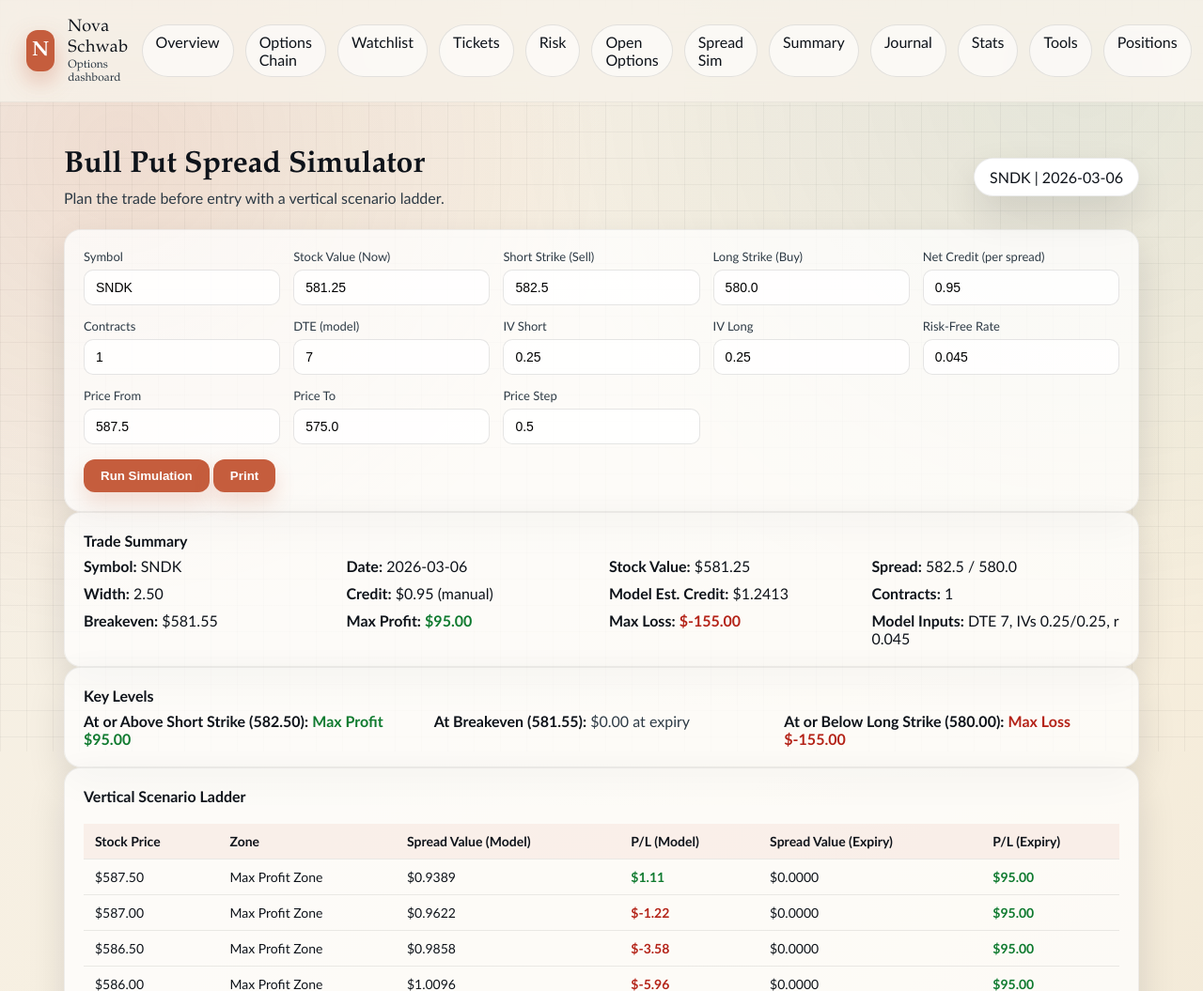
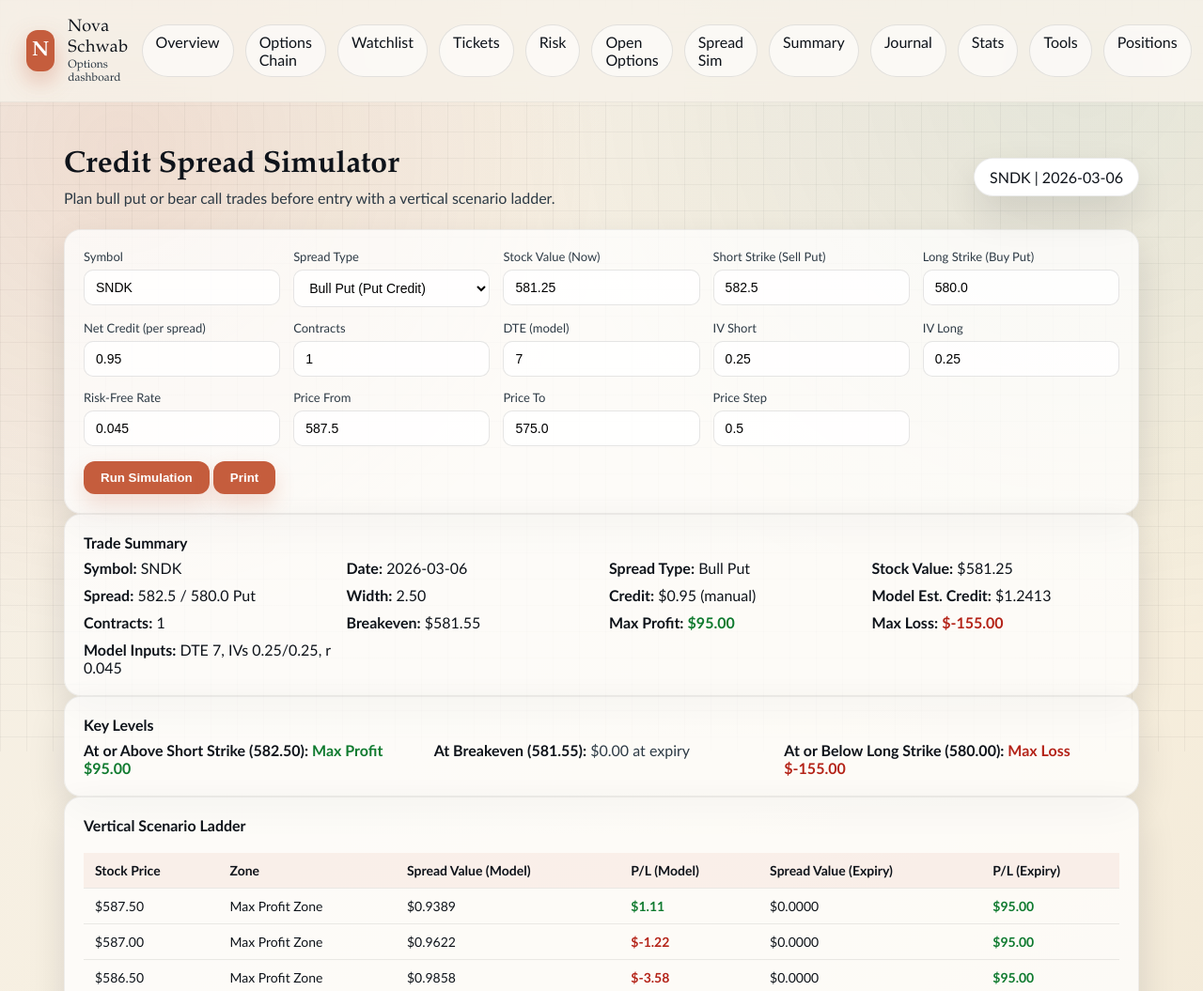
Before and after one commit to Novastradingcompany/Schwab-Connect, a Flask app: page /spread-sim in a window 1280 px wide; the page is wider, and only the part inside the window is pictured. Shown: the top 1055 px of that part at 94% size. Run offline with Flask 3, Linux system fonts and the light colour scheme; the visitor is signed in with stand-in values (Sample User, id 1).

Commit message:
Add bull put and bear call toggle to spread sim

```diff
--- a/app.py
+++ b/app.py
@@ -1779,6 +1779,19 @@ def _bs_put_price(spot, strike, t_years, rate, sigma):
     return max(0.0, (strike * math.exp(-rate * t_years) * _norm_cdf(-d2)) - (spot * _norm_cdf(-d1)))
 
 
+def _bs_call_price(spot, strike, t_years, rate, sigma):
+    spot = max(_safe_float(spot) or 0.0, 0.01)
+    strike = max(_safe_float(strike) or 0.0, 0.01)
+    t_years = max(_safe_float(t_years) or 0.0, 0.0)
+    sigma = max(_safe_float(sigma) or 0.0, 0.0)
+    if t_years <= 0.0 or sigma <= 0.0:
+        return max(0.0, spot - strike)
+    sqrt_t = math.sqrt(t_years)
+    d1 = (math.log(spot / strike) + (rate + 0.5 * sigma * sigma) * t_years) / (sigma * sqrt_t)
+    d2 = d1 - sigma * sqrt_t
+    return max(0.0, (spot * _norm_cdf(d1)) - (strike * math.exp(-rate * t_years) * _norm_cdf(d2)))
+
+
 def _option_iv(quote, fallback=0.25):
     iv = _safe_float(
         (quote or {}).get("volatility")
@@ -1794,6 +1807,10 @@ def _option_iv(quote, fallback=0.25):
 
 def _put_intrinsic(spot, strike):
     return max(0.0, strike - spot)
+
+
+def _call_intrinsic(spot, strike):
+    return max(0.0, spot - strike)
 
 
 def build_put_spread_open_rows(positions, quotes, underlying_quotes, step, span, pricing_mode="model"):
@@ -3137,6 +3154,9 @@ def spread_sim():
     error = None
     symbol = (request.args.get("symbol") or "SNDK").strip().upper() or "SNDK"
     today = dt.date.today()
+    spread_type = (request.args.get("spread_type") or "bull_put").strip().lower()
+    if spread_type not in {"bull_put", "bear_call"}:
+        spread_type = "bull_put"
 
     stock_price = _safe_float(request.args.get("stock_price"))
     short_strike = _safe_float(request.args.get("short_strike"))
@@ -3149,8 +3169,10 @@ def spread_sim():
     rate = _safe_float(request.args.get("rate"))
     price_step = _safe_float(request.args.get("price_step"))
 
-    short_strike = short_strike if short_strike is not None else 582.5
-    long_strike = long_strike if long_strike is not None else 580.0
+    short_default = 582.5 if spread_type == "bull_put" else 602.5
+    long_default = 580.0 if spread_type == "bull_put" else 605.0
+    short_strike = short_strike if short_strike is not None else short_default
+    long_strike = long_strike if long_strike is not None else long_default
     stock_price = stock_price if stock_price is not None else round((short_strike + long_strike) / 2.0, 2)
     credit = credit if credit is not None else 0.95
     iv_short = iv_short if iv_short is not None else 0.25
@@ -3161,12 +3183,21 @@ def spread_sim():
     dte = max(0, dte)
     t_years = dte / 365.0
 
-    width = short_strike - long_strike
-    if width <= 0:
-        error = "Long strike must be below short strike for a bull put spread."
-
-    est_short = _bs_put_price(stock_price, short_strike, t_years, rate, iv_short)
-    est_long = _bs_put_price(stock_price, long_strike, t_years, rate, iv_long)
+    if spread_type == "bull_put":
+        width = short_strike - long_strike
+        if width <= 0:
+            error = "For Bull Put, long strike must be below short strike."
+    else:
+        width = long_strike - short_strike
+        if width <= 0:
+            error = "For Bear Call, long strike must be above short strike."
+
+    if spread_type == "bull_put":
+        est_short = _bs_put_price(stock_price, short_strike, t_years, rate, iv_short)
+        est_long = _bs_put_price(stock_price, long_strike, t_years, rate, iv_long)
+    else:
+        est_short = _bs_call_price(stock_price, short_strike, t_years, rate, iv_short)
+        est_long = _bs_call_price(stock_price, long_strike, t_years, rate, iv_long)
     estimated_credit = max(est_short - est_long, 0.0)
     credit_source = "manual"
     if credit is None:
@@ -3174,8 +3205,10 @@ def spread_sim():
         credit_source = "estimated"
 
     span_pad = max(width * 2, 2.0)
-    price_from_default = short_strike + span_pad
-    price_to_default = long_strike - span_pad
+    higher_strike = max(short_strike, long_strike)
+    lower_strike = min(short_strike, long_strike)
+    price_from_default = higher_strike + span_pad
+    price_to_default = lower_strike - span_pad
     price_from = _safe_float(request.args.get("price_from"))
     price_to = _safe_float(request.args.get("price_to"))
     price_from = price_from if price_from is not None else price_from_default
@@ -3183,7 +3216,10 @@ def spread_sim():
     if price_from < price_to:
         price_from, price_to = price_to, price_from
 
-    breakeven = short_strike - credit
+    if spread_type == "bull_put":
+        breakeven = short_strike - credit
+    else:
+        breakeven = short_strike + credit
     max_profit = credit * 100 * contracts
     max_loss = max(width - credit, 0.0) * 100 * contracts
 
@@ -3193,24 +3229,42 @@ def spread_sim():
         if price < price_to - 1e-9:
             break
 
-        short_exp = _put_intrinsic(price, short_strike)
-        long_exp = _put_intrinsic(price, long_strike)
+        if spread_type == "bull_put":
+            short_exp = _put_intrinsic(price, short_strike)
+            long_exp = _put_intrinsic(price, long_strike)
+        else:
+            short_exp = _call_intrinsic(price, short_strike)
+            long_exp = _call_intrinsic(price, long_strike)
         spread_exp = short_exp - long_exp
         pnl_exp = (credit - spread_exp) * 100 * contracts
 
-        short_model = _bs_put_price(price, short_strike, t_years, rate, iv_short)
-        long_model = _bs_put_price(price, long_strike, t_years, rate, iv_long)
+        if spread_type == "bull_put":
+            short_model = _bs_put_price(price, short_strike, t_years, rate, iv_short)
+            long_model = _bs_put_price(price, long_strike, t_years, rate, iv_long)
+        else:
+            short_model = _bs_call_price(price, short_strike, t_years, rate, iv_short)
+            long_model = _bs_call_price(price, long_strike, t_years, rate, iv_long)
         spread_model = short_model - long_model
         pnl_model = (credit - spread_model) * 100 * contracts
 
-        if price >= short_strike:
-            zone = "Max Profit Zone"
-        elif price <= long_strike:
-            zone = "Max Loss Zone"
-        elif price >= breakeven:
-            zone = "Profit Zone"
+        if spread_type == "bull_put":
+            if price >= short_strike:
+                zone = "Max Profit Zone"
+            elif price <= long_strike:
+                zone = "Max Loss Zone"
+            elif price >= breakeven:
+                zone = "Profit Zone"
+            else:
+                zone = "Loss Zone"
         else:
-            zone = "Loss Zone"
+            if price <= short_strike:
+                zone = "Max Profit Zone"
+            elif price >= long_strike:
+                zone = "Max Loss Zone"
+            elif price <= breakeven:
+                zone = "Profit Zone"
+            else:
+                zone = "Loss Zone"
 
         rows.append({
             "stock_price": round(price, 2),
@@ -3225,6 +3279,7 @@ def spread_sim():
     return render_template(
         "spread_sim.html",
         error=error,
+        spread_type=spread_type,
         symbol=symbol,
         today=today.isoformat(),
         stock_price=stock_price,
--- a/templates/spread_sim.html
+++ b/templates/spread_sim.html
@@ -2,8 +2,8 @@
 {% block content %}
   <section class="hero">
     <div>
-      <h1>Bull Put Spread Simulator</h1>
-      <p class="subtitle">Plan the trade before entry with a vertical scenario ladder.</p>
+      <h1>Credit Spread Simulator</h1>
+      <p class="subtitle">Plan bull put or bear call trades before entry with a vertical scenario ladder.</p>
     </div>
     <div class="pill">{{ symbol }} | {{ today }}</div>
   </section>
@@ -19,15 +19,22 @@
         <input type="text" name="symbol" value="{{ symbol }}" required>
       </label>
       <label>
+        Spread Type
+        <select name="spread_type">
+          <option value="bull_put" {% if spread_type == "bull_put" %}selected{% endif %}>Bull Put (Put Credit)</option>
+          <option value="bear_call" {% if spread_type == "bear_call" %}selected{% endif %}>Bear Call (Call Credit)</option>
+        </select>
+      </label>
+      <label>
         Stock Value (Now)
         <input type="number" step="0.01" name="stock_price" value="{{ stock_price }}">
       </label>
       <label>
-        Short Strike (Sell)
+        Short Strike {% if spread_type == "bull_put" %}(Sell Put){% else %}(Sell Call){% endif %}
         <input type="number" step="0.01" name="short_strike" value="{{ short_strike }}" required>
       </label>
       <label>
-        Long Strike (Buy)
+        Long Strike {% if spread_type == "bull_put" %}(Buy Put){% else %}(Buy Call){% endif %}
         <input type="number" step="0.01" name="long_strike" value="{{ long_strike }}" required>
       </label>
       <label>
@@ -78,8 +85,9 @@
     <div class="kv-grid">
       <div><strong>Symbol:</strong> {{ symbol }}</div>
       <div><strong>Date:</strong> {{ today }}</div>
+      <div><strong>Spread Type:</strong> {% if spread_type == "bull_put" %}Bull Put{% else %}Bear Call{% endif %}</div>
       <div><strong>Stock Value:</strong> ${{ "%.2f"|format(stock_price) }}</div>
-      <div><strong>Spread:</strong> {{ short_strike }} / {{ long_strike }}</div>
+      <div><strong>Spread:</strong> {{ short_strike }} / {{ long_strike }} {% if spread_type == "bull_put" %}Put{% else %}Call{% endif %}</div>
       <div><strong>Width:</strong> {{ "%.2f"|format(width) }}</div>
       <div>
         <strong>Credit:</strong> ${{ "%.2f"|format(credit) }}
@@ -101,9 +109,29 @@
   <section class="card">
     <div class="card-title">Key Levels</div>
     <div class="kv-grid">
-      <div><strong>At or Above Short Strike ({{ "%.2f"|format(short_strike) }}):</strong> <span class="pl-pos">Max Profit ${{ "%.2f"|format(max_profit) }}</span></div>
+      <div>
+        <strong>
+          {% if spread_type == "bull_put" %}
+            At or Above Short Strike
+          {% else %}
+            At or Below Short Strike
+          {% endif %}
+          ({{ "%.2f"|format(short_strike) }}):
+        </strong>
+        <span class="pl-pos">Max Profit ${{ "%.2f"|format(max_profit) }}</span>
+      </div>
       <div><strong>At Breakeven ({{ "%.2f"|format(breakeven) }}):</strong> <span class="pl-flat">$0.00 at expiry</span></div>
-      <div><strong>At or Below Long Strike ({{ "%.2f"|format(long_strike) }}):</strong> <span class="pl-neg">Max Loss ${{ "%.2f"|format(-max_loss) }}</span></div>
+      <div>
+        <strong>
+          {% if spread_type == "bull_put" %}
+            At or Below Long Strike
+          {% else %}
+            At or Above Long Strike
+          {% endif %}
+          ({{ "%.2f"|format(long_strike) }}):
+        </strong>
+        <span class="pl-neg">Max Loss ${{ "%.2f"|format(-max_loss) }}</span>
+      </div>
     </div>
   </section>
 
```
